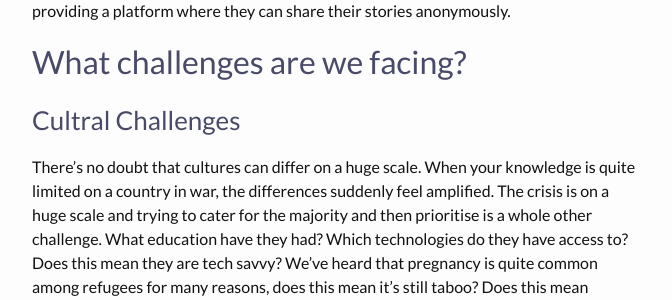
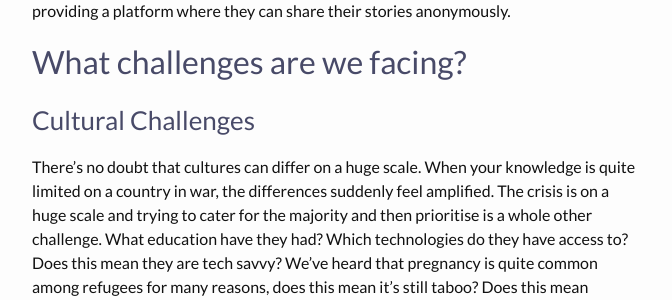
Before and after one commit to EChesters/echesters.github.io, a Jekyll site: the page built from _posts/2016-02-26-ux-for-change-hababy.md, in a window 1280 px wide and 900 px high, scrolled down 577 px. Shown: the part 156-456 px from the top of the window, without its empty margins (303-975 px from the left). Built offline with Jekyll 4.4.1, drawn with Linux system fonts in a browser that asks for light colours; nearby versions of some CDN libraries.

Commit message:
Fixed typo

```diff
--- a/_posts/2016-02-26-ux-for-change-hababy.md
+++ b/_posts/2016-02-26-ux-for-change-hababy.md
@@ -10,7 +10,7 @@ The idea, born from a hackathon created the group [EmpowerHack]. The group uses
 
 ## What challenges are we facing?
 
-### Cultral Challenges
+### Cultural Challenges
 There’s no doubt that cultures can differ on a huge scale. When your knowledge is quite limited on a country in war, the differences suddenly feel amplified. The crisis is on a huge scale and trying to cater for the majority and then prioritise is a whole other challenge. What education have they had? Which technologies do they have access to? Does this mean they are tech savvy? We've heard that pregnancy is quite common among refugees for many reasons, does this mean it’s still taboo? Does this mean confidentiality when sharing the app is crucial?
 
 > “Despite up to 80% of world’s refugees being women and children, the problems faced by them are never at the forefront. EmpowerHack was born to change just that by taking collaborative design to scale. Female refugees are among the most vulnerable, facing sexual violence, coercion, forced and early marriage, social isolation, and a lack of access to gender-specific health care and education.”
```
